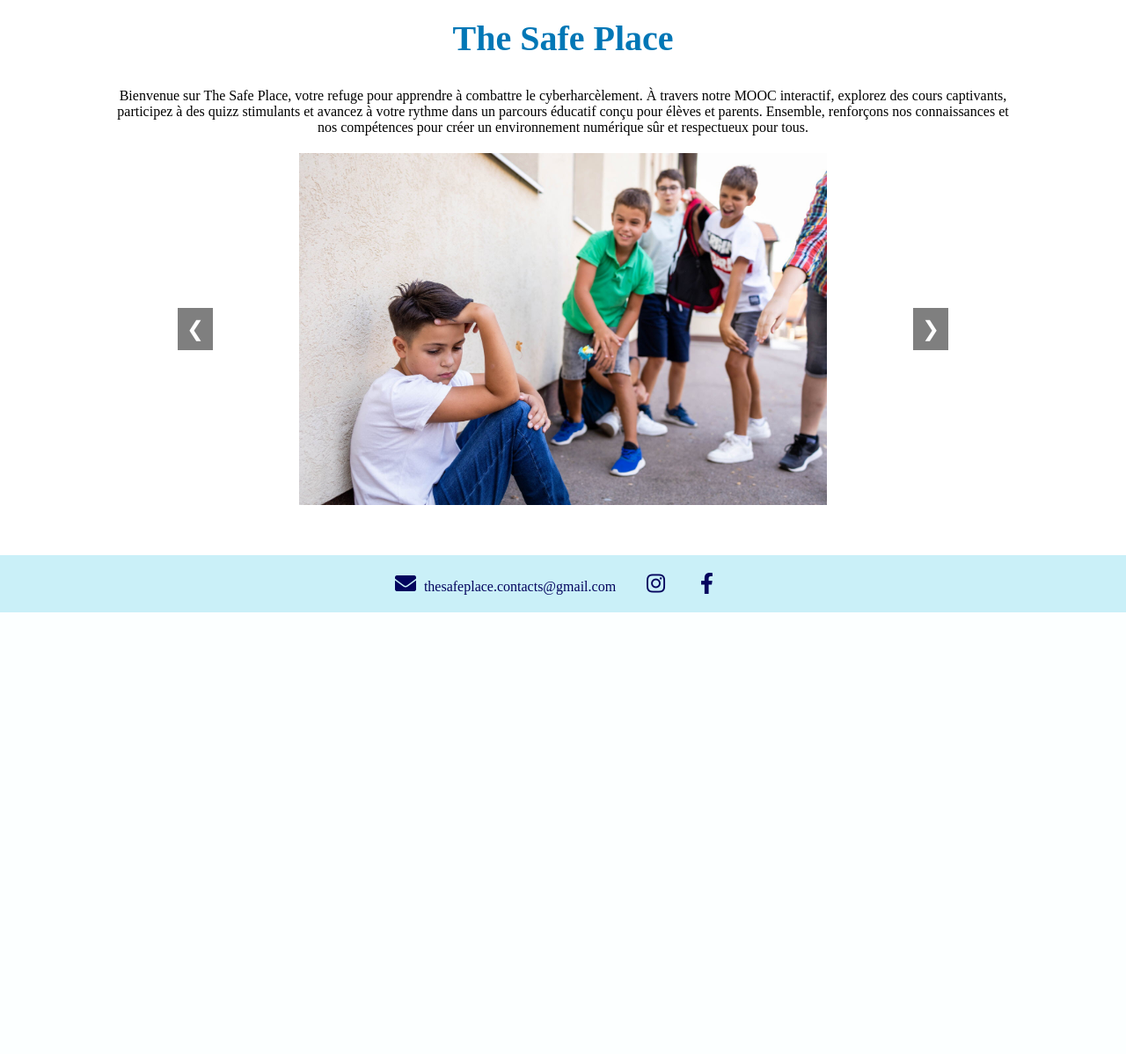
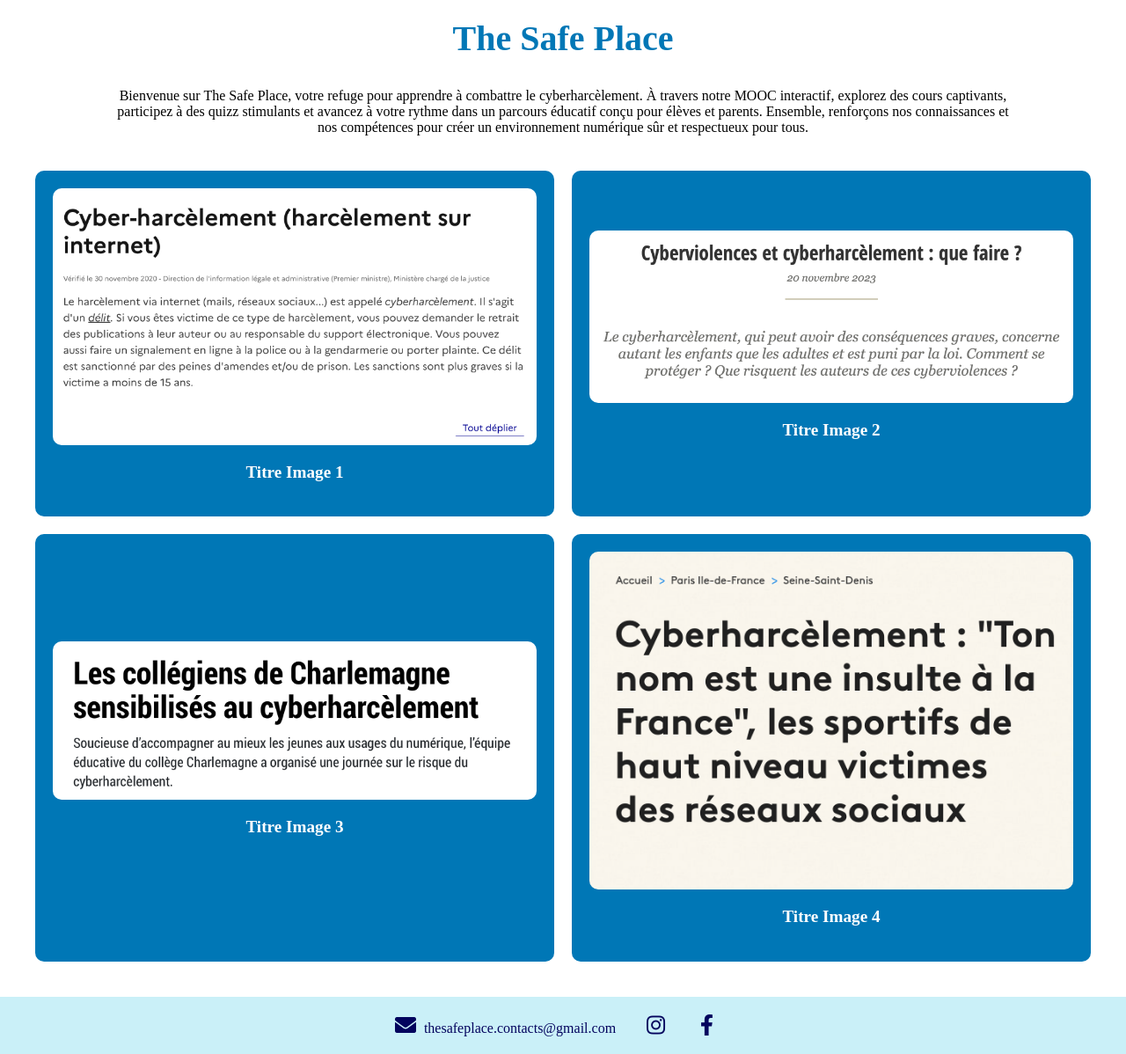
Before and after one commit to matheogonnet/the-safe-place, a PHP site: page / in a window 1280 px wide. Shown: the part 104-1302 px from the top of the page at 88% size. Before the commit the page ends 800 px from the top, so only its background shows below. Run offline with PHP 8.4, Linux system fonts and the light colour scheme.

Commit message:
fix: update styles

```diff
--- a/css/index.css
+++ b/css/index.css
@@ -6,61 +6,38 @@
     margin-top: 60px;
 }
 
-.carousel {
-    position: relative;
-    max-width: 70%; /* Ajustez cette valeur selon vos besoins */
-    margin: 20px auto;
-    overflow: hidden;
+.rectangle-container {
+    display: flex;
+    justify-content: center;
+    gap: 20px; /* Espacement entre les rectangles */
+    margin: 20px 0;
 }
 
-.carousel-images {
+.rectangle {
+    background-color: #0077b6; /* Exemple de couleur de fond bleue */
+    width: 200px; /* Ajustez selon vos besoins */
+    height: 250px; /* Ajustez selon vos besoins */
+    border-radius: 10px; /* Coins arrondis */
+    padding: 10px;
+    box-sizing: border-box;
     display: flex;
-    justify-content: center;
-    align-items: center; /* Ajouté pour centrer verticalement les images si elles sont plus petites que le max-height */
-    height: 400px; /* Définissez une hauteur fixe pour le conteneur */
+    flex-direction: column;
+    align-items: center;
+    text-align: center;
 }
 
-.carousel-image {
-    max-height: 100%; /* Ajustez si nécessaire */
-    object-fit: cover; /* Couvre la hauteur et la largeur tout en conservant les proportions */
-    display: none; /* Cache les images par défaut */
+.rectangle img {
+    width: 100%; /* Assure que l'image remplit le rectangle */
+    height: auto; /* Maintient les proportions de l'image */
+    border-radius: 10px; /* Coins arrondis pour l'image */
+    margin-bottom: 10px;
 }
 
-.carousel-control {
-    position: absolute;
-    top: 50%;
-    transform: translateY(-50%);
-    font-size: 24px;
-    color: white;
-    background-color: rgba(0, 0, 0, 0.5);
-    cursor: pointer;
-    padding: 10px;
-    z-index: 5; /* Assure que les contrôles sont au-dessus des images */
+.rectangle p {
+    color: white; /* Couleur du texte */
+    font-weight: bold;
 }
 
-.carousel-control.prev {
-    left: 10px; /* Positionnement à gauche avec un peu d'espace */
-}
-
-.carousel-control.next {
-    right: 10px; /* Positionnement à droite avec un peu d'espace */
-}
-
-/* Correction pour les positions des boutons précédent et suivant */
-.prev, .next {
-    /* Suppression de ces règles pour éviter la confusion et les redondances */
-}
-
-@media screen and (max-width: 600px) {
-    .carousel img {
-        width: 80%; /* Ajustement pour les écrans plus petits */
-    }
-
-    .carousel-control.prev, .carousel-control.next {
-        font-size: 18px; /* Taille de police réduite pour les petits écrans */
-        padding: 8px; /* Padding réduit pour les petits écrans */
-    }
-}
 
 .site-intro h1 {
     text-align: center;
@@ -106,3 +83,36 @@ footer i {
     font-size: 24px; /* Ajustez la taille selon vos besoins */
     color: #03045e; /* Ajustez la couleur si nécessaire */
 }
+
+.article-grid {
+    display: grid;
+    grid-template-columns: repeat(2, 1fr); /* Deux colonnes de largeur égale */
+    grid-gap: 20px; /* Espacement entre les cartes */
+    max-width: 1200px; /* Ajustez selon vos besoins */
+    margin: 40px auto; /* Centrage de la grille avec une marge supérieure */
+}
+
+.article {
+    background-color: #0077b6; /* Exemple de couleur de fond bleue */
+    border-radius: 10px; /* Coins arrondis */
+    text-align: center; /* Alignement du texte au centre */
+    padding: 20px; /* Espacement intérieur */
+    box-sizing: border-box;
+    color: white; /* Couleur du texte */
+    text-decoration: none; /* Pas de soulignement pour le lien */
+    display: flex; /* Flexbox pour l'alignement vertical */
+    flex-direction: column; /* Orientation de la flexbox */
+    justify-content: center; /* Centrage vertical du contenu */
+}
+
+.article img {
+    max-width: 100%; /* Les images s'adaptent à la largeur de leur conteneur */
+    height: auto; /* Pour maintenir le ratio */
+    border-radius: 10px; /* Coins arrondis pour l'image */
+    margin-bottom: 10px; /* Espacement entre l'image et le titre */
+}
+
+.article h3 {
+    margin-top: 10px; /* Espacement après l'image */
+    font-size: 1.2em; /* Taille du titre */
+}
--- a/index.html
+++ b/index.html
@@ -39,15 +39,28 @@
         <p>Bienvenue sur The Safe Place, votre refuge pour apprendre à combattre le cyberharcèlement. À travers notre MOOC interactif, explorez des cours captivants, participez à des quizz stimulants et avancez à votre rythme dans un parcours éducatif conçu pour élèves et parents. Ensemble, renforçons nos connaissances et nos compétences pour créer un environnement numérique sûr et respectueux pour tous.</p>
     </div>
 
-    <div class="carousel">
-        <div class="carousel-images">
-            <img src="images/1.jpg" alt="Image 1" class="carousel-image active">
-            <img src="images/2.jpg" alt="Image 2" class="carousel-image">
-            <img src="images/3.jpg" alt="Image 3" class="carousel-image">
-        </div>
-        <a class="carousel-control prev" onclick="moveSlide(-1)">&#10094;</a>
-        <a class="carousel-control next" onclick="moveSlide(1)">&#10095;</a>
+    <div class="article-grid">
+        <a href="https://www.service-public.fr/particuliers/vosdroits/F32239" target="_blank" class="article">
+            <img src="images/1.png" alt="Image 1">
+            <h3>Titre Image 1</h3>
+        </a>
+        <a href="https://www.cnil.fr/fr/cyberviolences-et-cyberharcelement-que-faire" target="_blank" class="article">
+            <img src="images/2.png" alt="Image 2">
+            <h3>Titre Image 2</h3>
+        </a>
+        <a href="https://www.lunion.fr/id568263/article/2024-02-12/les-collegiens-de-charlemagne-sensibilises-au-cyberharcelement" target="_blank" class="article">
+            <img src="images/3.png" alt="Image 3">
+            <h3>Titre Image 3</h3>
+        </a>
+        <a href="https://france3-regions.francetvinfo.fr/paris-ile-de-france/seine-saint-denis/cyberharcelement-ton-nom-est-une-insulte-a-la-france-les-sportifs-de-haut-niveau-victimes-des-reseaux-sociaux-2921391.html" target="_blank" class="article">
+            <img src="images/4.png" alt="Image 4">
+            <h3>Titre Image 4</h3>
+        </a>
     </div>
+
+
+
+
 </main>
 
 
```
Also changed, not shown: images/1.jpg (deleted), images/1.png (added), images/2.jpg (deleted), images/2.png (added), images/3.jpg (deleted), images/3.png (added), images/4.png (added).
